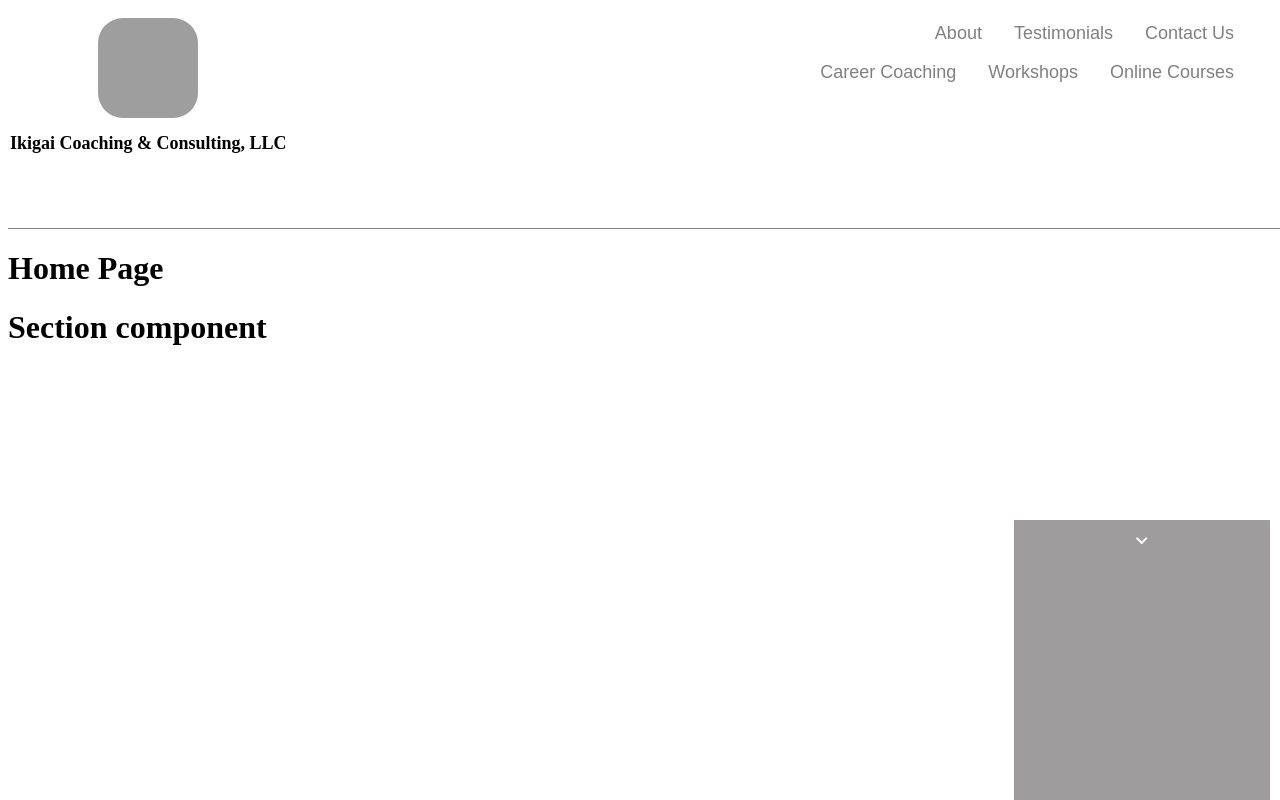
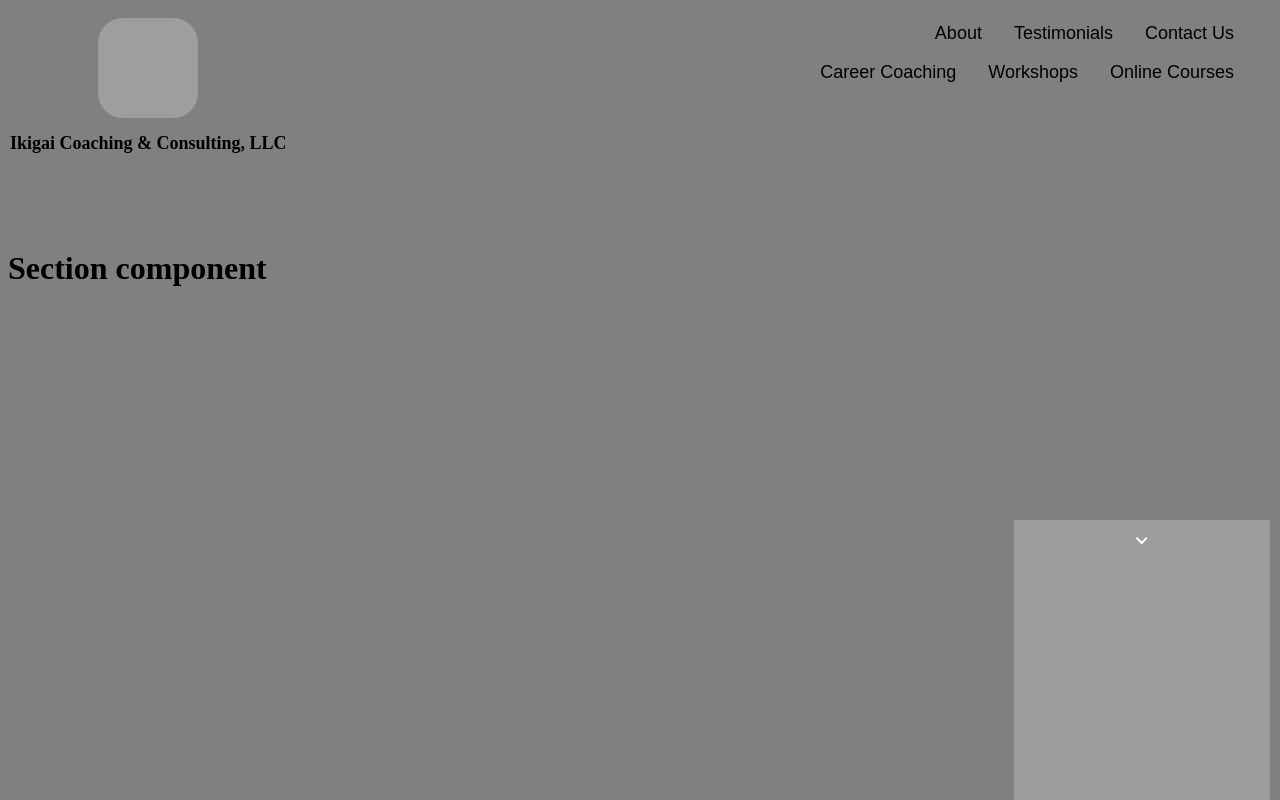
Before and after one commit to Ikigai-Coaching-Consulting-LLC/Ikigai-Coaching-Consulting-LLC, a Next.js app: page / in a window 1280 px wide. Shown: the top 800 px of the page. Built offline with nearby package versions, Linux system fonts and the light colour scheme; grey boxes are pictures that could not be loaded.

Commit message:
adding base layout component to have navbar hero image and chat bot on every page

```diff
--- /dev/null
+++ b/Components/BaseLayout.tsx
@@ -0,0 +1,16 @@
+import Navbar from "./Navbar";
+import HeroImage from "./HeroImage";
+import { ChatBot } from "./ChatBot/ChatBot";
+
+export default function({ children }: any)  {
+
+    return(
+        <>
+            <Navbar />
+            <HeroImage />
+            <main>{children}</main>
+            <ChatBot />
+        </>
+
+    )
+}
--- /dev/null
+++ b/Components/HeroImage/HeroImage.styles.tsx
@@ -0,0 +1,14 @@
+import styled from "styled-components";
+import * as style from '../../styles/GlobalVariables.styles'
+
+export const Wrapper = styled.div `
+    width: 100vw;
+    height: 100%;
+    border: '1px solid black';
+    background-color: gray;
+    position: absolute;
+    top:0;
+    left:0;
+    z-index: -1;
+
+`;
--- /dev/null
+++ b/Components/HeroImage/HeroImage.tsx
@@ -0,0 +1,16 @@
+
+import { Wrapper } from './HeroImage.styles'
+
+const HeroImage = () => {
+
+
+    return (
+
+        <Wrapper >
+
+        </Wrapper>
+
+    )
+}
+
+export default HeroImage
--- /dev/null
+++ b/Components/HeroImage/index.ts
@@ -0,0 +1 @@
+export { default } from "./HeroImage"
--- a/Components/Navbar/Navbar.styles.tsx
+++ b/Components/Navbar/Navbar.styles.tsx
@@ -8,6 +8,7 @@ export const Wrapper = styled.div `
     grid-auto-flow: column;
     padding: 10px 20px;
     border-bottom: solid gray .5px;
+    color: black;
 
 `
 
@@ -21,7 +22,6 @@ export const Header = styled.div `
 `
 
 export const Icon = styled.img `
-
     height: 100px;
     width: 100px;
     border-radius: 25px;
@@ -43,7 +43,6 @@ export const Content = styled.div `
     justify-items: end;
     align-items: center;
 
-
 `
 
 export const TopNav = styled.div `
@@ -58,7 +57,6 @@ export const BottomNav = styled.div `
 export const NavLink = styled.button `
     border: none;
     background-color: transparent;
-    color: gray;
     text-transform: capitalize;
     margin: 0 10px;
     font-size: 18px;
--- a/pages/_app.js
+++ b/pages/_app.js
@@ -1,6 +1,12 @@
+import Layout from '../Components/BaseLayout'
+
 
 function MyApp({ Component, pageProps }) {
-  return <Component {...pageProps} />
+  return (
+    <Layout>
+      <Component {...pageProps} />
+    </Layout>
+  )
 }
 
 export default MyApp
--- a/pages/index.tsx
+++ b/pages/index.tsx
@@ -1,7 +1,5 @@
 import React from "react"
 import { Section } from "../Components/Section/Section";
-import { ChatBot } from "../Components/ChatBot/ChatBot";
-import Navbar from "../Components/Navbar"
 
 //Styling
 import { Wrapper } from "../styles/Home.styles";
@@ -11,10 +9,8 @@ const Home = () => {
   return (
 
     <Wrapper>
-      <Navbar />
-      <h1>Home Page</h1>
-      <Section />
-      <ChatBot />
+      <Section></Section>
+
     </Wrapper>
 
   )
--- /dev/null
+++ b/styles/GlobalVariables.styles.tsx
@@ -0,0 +1,4 @@
+export const LargeDeviceBreakpoint = '1200px'
+export const LaptopBreakpoint = '992px'
+export const Tablet = '768px'
+export const Mobile = '576px'
```
